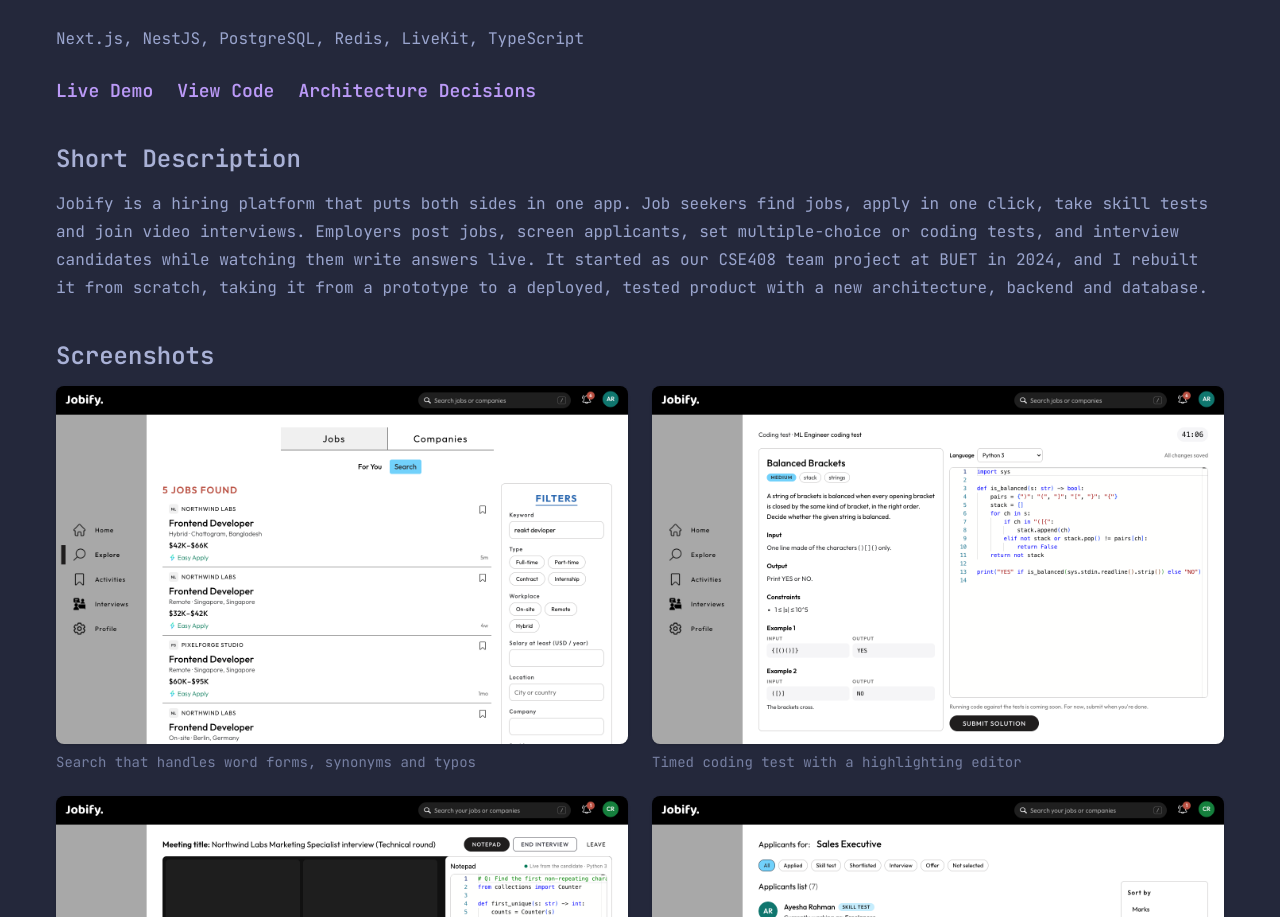
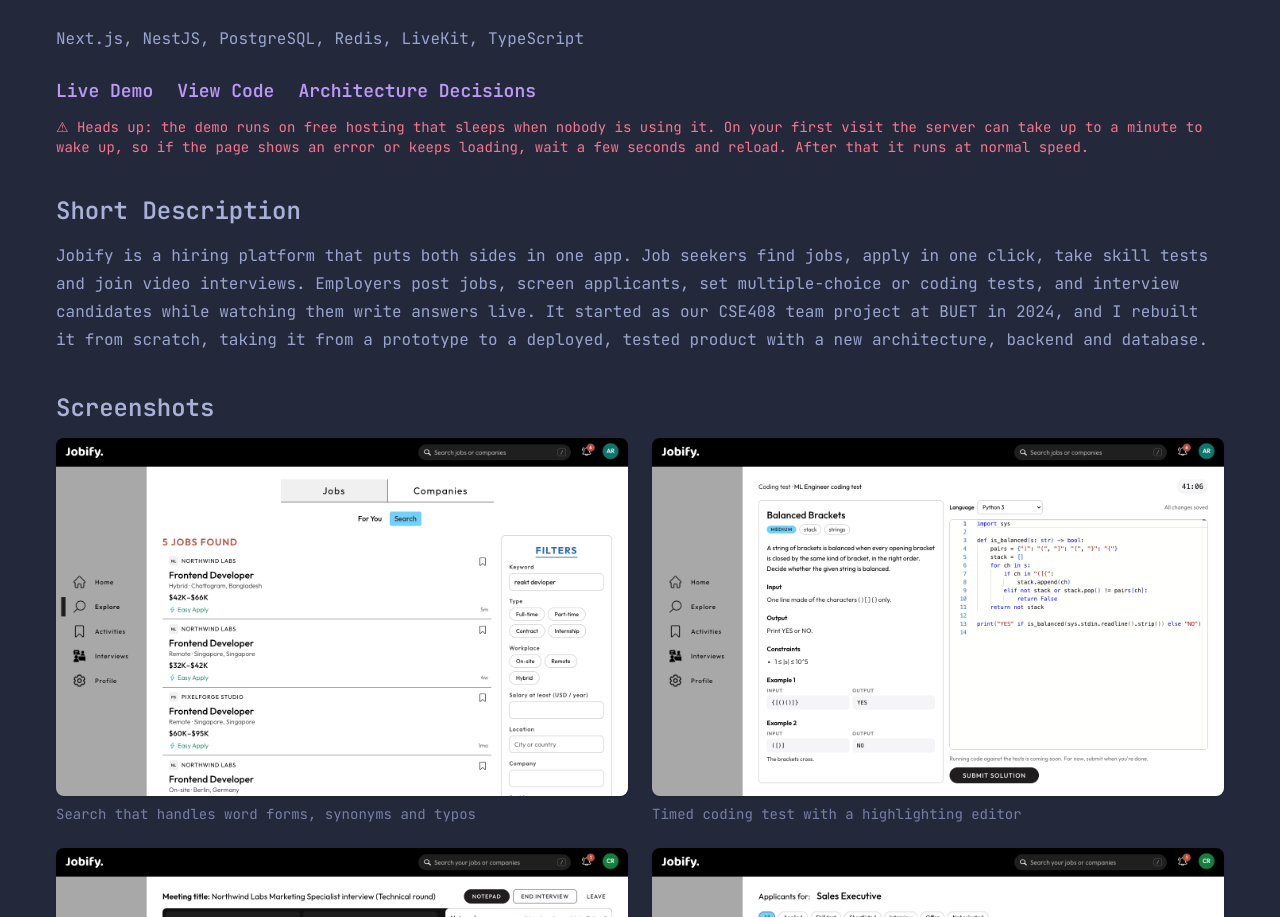
Before and after one commit to 4K45H107/portfolio, a Next.js app: page /projects/jobify in a window 1280 px wide. Shown: the part 966-1883 px from the top of the page. Built offline with nearby package versions, Linux system fonts and the light colour scheme.

Commit message:
Add a cold-start notice under the Jobify demo links

```diff
--- a/app/data/projects.js
+++ b/app/data/projects.js
@@ -14,6 +14,8 @@ export const projects = [
     tech: ["Next.js", "NestJS", "PostgreSQL", "Redis", "LiveKit", "TypeScript"],
     github: "https://github.com/4K45H107/JOBIFY",
     preview: "https://jobify-hire.vercel.app",
+    previewNotice:
+      "Heads up: the demo runs on free hosting that sleeps when nobody is using it. On your first visit the server can take up to a minute to wake up, so if the page shows an error or keeps loading, wait a few seconds and reload. After that it runs at normal speed.",
     links: [
       {
         label: "Architecture Decisions",
--- a/app/projects/[slug]/page.jsx
+++ b/app/projects/[slug]/page.jsx
@@ -58,6 +58,11 @@ const ProjectPage = ({ params }) => {
             </a>
           ))}
       </div>
+      {project.previewNotice && (
+        <p className="not-prose mt-3 text-red text-sm" role="note">
+          ⚠ {project.previewNotice}
+        </p>
+      )}
 
       <h3>Short Description</h3>
       <p>{project.description}</p>
```
